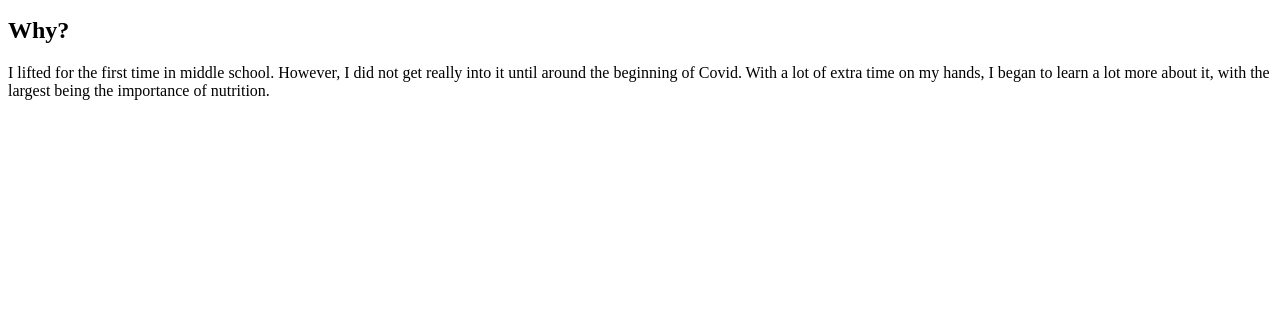
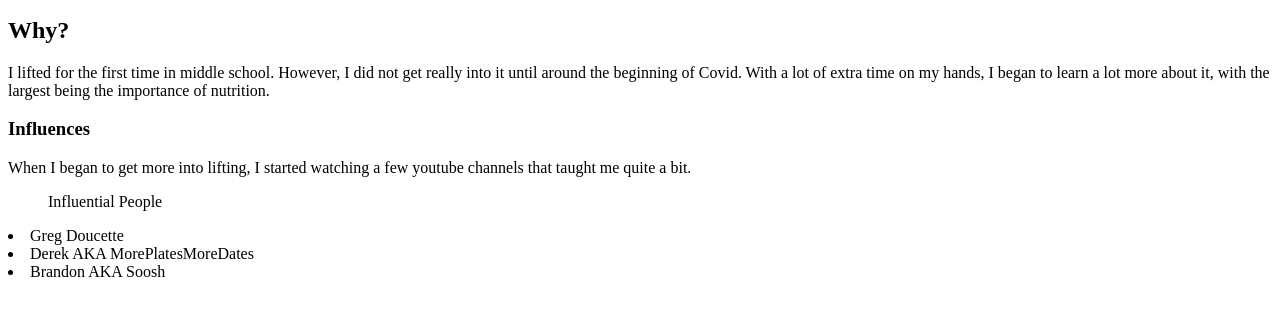
Before and after one commit to istambaugh/istambaugh.github.io, a plain HTML site: page myflow/index.html in a window 1280 px wide. Shown: the part 101-416 px from the top of the page. Drawn offline with Linux system fonts and the light colour scheme.

Commit message:
added an ordered list

```diff
--- a/myflow/index.html
+++ b/myflow/index.html
@@ -14,6 +14,14 @@
 
     <h2>Why?</h2>
     <p>I lifted for the first time in middle school. However, I did not get really into it until around the beginning of Covid. With a lot of extra time on my hands, I began to learn a lot more about it, with the largest being the importance of nutrition.</p>
+
+    <h3>Influences</h3>
+    <p> When I began to get more into lifting, I started watching a few youtube channels that taught me quite a bit. </p>
+
+    <ol>Influential People</ol>
+    <li> Greg Doucette</li>
+    <li> Derek AKA MorePlatesMoreDates</li>
+    <li> Brandon AKA Soosh</li>
 </body>
 
 </html>
```
